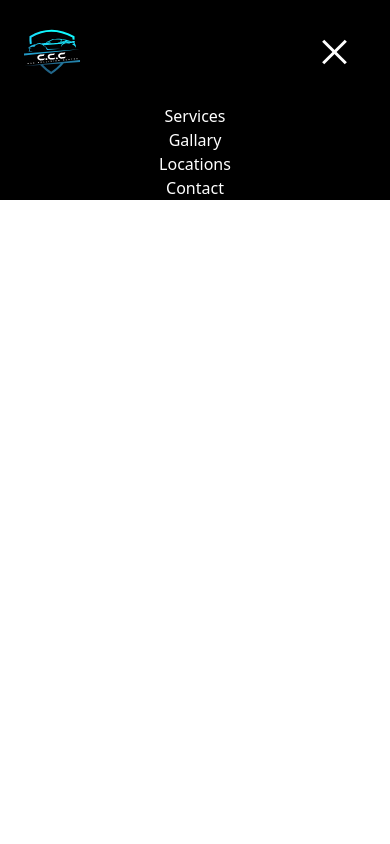
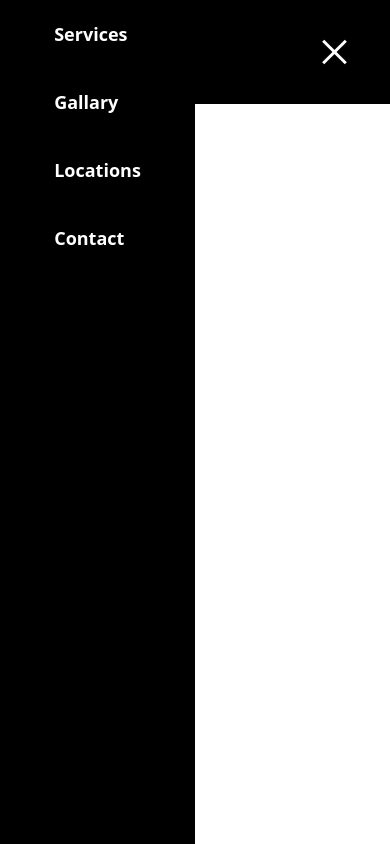
Before and after one commit to Elmerh14/Car-Collision-Center-Website, a React (Vite) app in the folder ccr-frontend/: page / in a window 390 px wide. Both pictures are taken after a click on the button 334 px from the left and 52 px from the top of the page. Built offline with nearby package versions, Linux system fonts and the light colour scheme.

Commit message:
worked on the drop down menue for the mobile view of the navbar almost done.

```diff
--- a/ccr-frontend/src/App.tsx
+++ b/ccr-frontend/src/App.tsx
@@ -1,5 +1,4 @@
-import NavBar from "./components/NavBar";
-
+import NavBar from './components/NavBar.tsx'
 function App() {
   return (
     <NavBar />
--- a/ccr-frontend/src/components/NavBar.tsx
+++ b/ccr-frontend/src/components/NavBar.tsx
@@ -12,9 +12,6 @@ function NavBar() {
 
   const [IsOpen, setOpen] = useState(false);
 
-  function changeSetOpen() {
-    setOpen(prev => !prev)
-  }
   return (
     <>
       {/* mobile view */}
@@ -23,12 +20,12 @@ function NavBar() {
           <Logo className='size-26' />
         </a>
         <div className='mr-8'>
-          <Hamburger toggled={IsOpen} toggle={changeSetOpen} color='white' />
+          <Hamburger toggled={IsOpen} toggle={setOpen} color='white' />
         </div>
       </div>
 
-      {IsOpen && <div className='bg-black'>
-        <ul className='flex flex-col justify-center items-center'>
+      {IsOpen && <div className='bg-black fixed inset-0 left-0 w-1/2 flex flex-col items-center py-5 text-lg font-bold'>
+        <ul className='flex flex-col gap-10'>
           {navBarItems.map(item => (
             <li key={item.id}>
               <a href={item.href}
```
